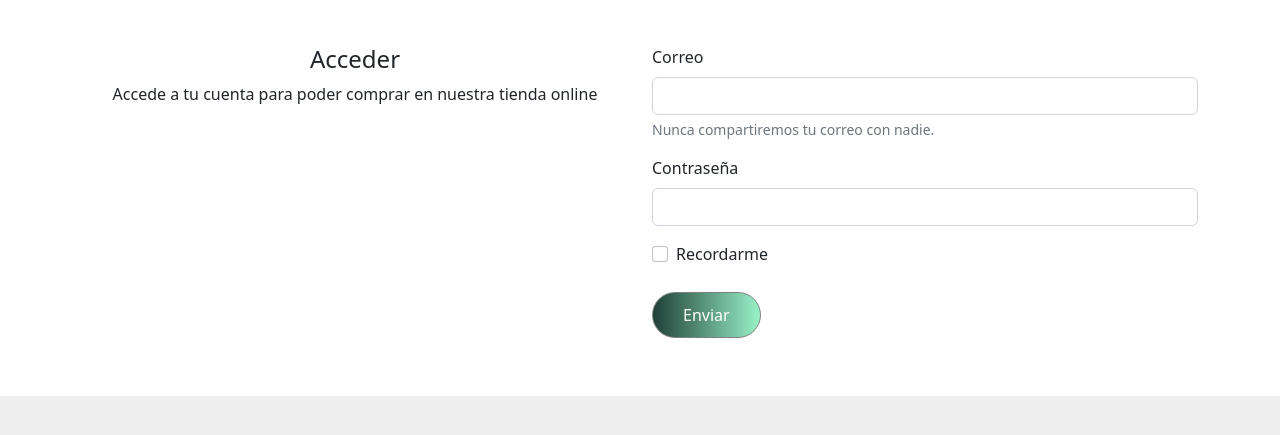
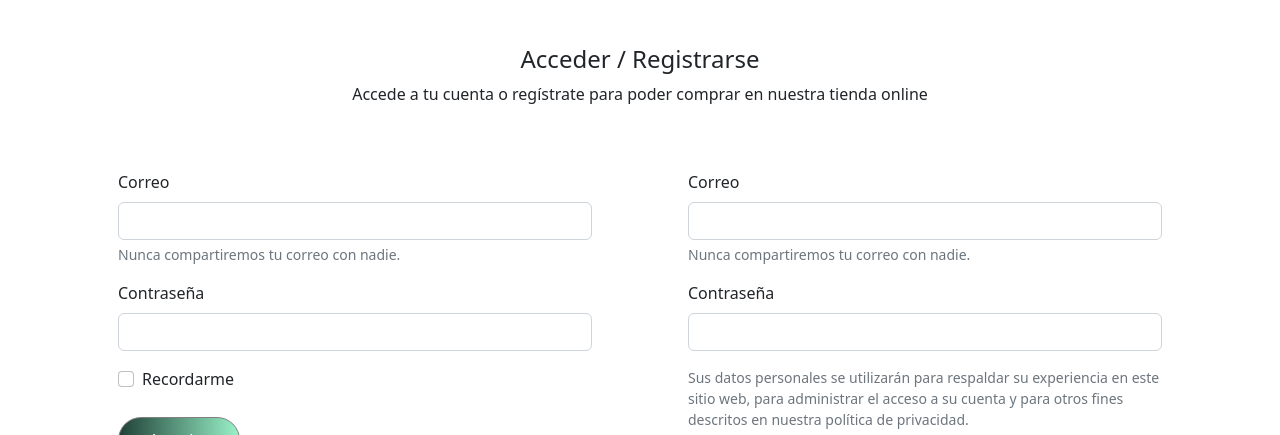
Before and after one commit to arturofn/proyecto-final-coder, a website: page pages/mi_cuenta.html in a window 1280 px wide. Shown: the part 110-545 px from the top of the page. Drawn offline with nearby package versions, Linux system fonts and the light colour scheme.

Commit message:
estructura final pagina mi cuenta

```diff
--- a/pages/mi_cuenta.html
+++ b/pages/mi_cuenta.html
@@ -66,13 +66,16 @@
 
         <section class="contenedorAcceder">
           <div class="container">
+
             <div class="row py-5">
-              <div class="col-lg-6 col-md-12 col-sm-12 textoAcceder">
-                  <h3>Acceder</h3>
-                  <p>Accede a tu cuenta para poder comprar en nuestra tienda online</p>
+              <div class="col textoAcceder">
+                  <h3>Acceder / Registrarse</h3>
+                  <p>Accede a tu cuenta o regístrate para poder comprar en nuestra tienda online</p>
               </div>
+            </div>
 
-              <div class="col-lg-6 col-md-12 col-sm-12">
+            <div class="row pb-5 gy-5">
+              <div class="col-lg-6 col-md-12 col-sm-12 px-5">
                 <form>
                   <div class="mb-3">
                     <label for="exampleInputEmail1" class="form-label">Correo</label>
@@ -87,7 +90,23 @@
                     <input type="checkbox" class="form-check-input" id="exampleCheck1">
                     <label class="form-check-label" for="exampleCheck1">Recordarme</label>
                   </div>
-                  <button type="submit" class="btnCta">Enviar</button>
+                  <button type="submit" class="btnCta">Acceder</button>
+                </form>
+              </div>
+
+              <div class="col-lg-6 col-md-12 col-sm-12 px-5">
+                <form>
+                  <div class="mb-3">
+                    <label for="exampleInputEmail1" class="form-label">Correo</label>
+                    <input type="email" class="form-control" id="exampleInputEmail1" aria-describedby="emailHelp">
+                    <div id="emailHelp" class="form-text">Nunca compartiremos tu correo con nadie.</div>
+                  </div>
+                  <div class="mb-3">
+                    <label for="exampleInputPassword1" class="form-label">Contraseña</label>
+                    <input type="password" class="form-control" id="exampleInputPassword1">
+                  </div>
+                  <div id="privacidad" class="form-text">Sus datos personales se utilizarán para respaldar su experiencia en este sitio web, para administrar el acceso a su cuenta y para otros fines descritos en nuestra política de privacidad.</div>
+                  <button type="submit" class="btnCta">Registrarse</button>
                 </form>
               </div>
             </div>
```
